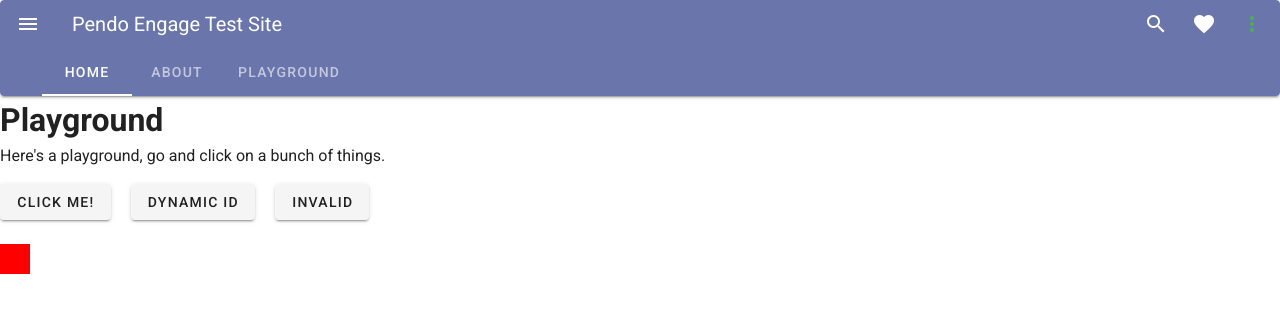
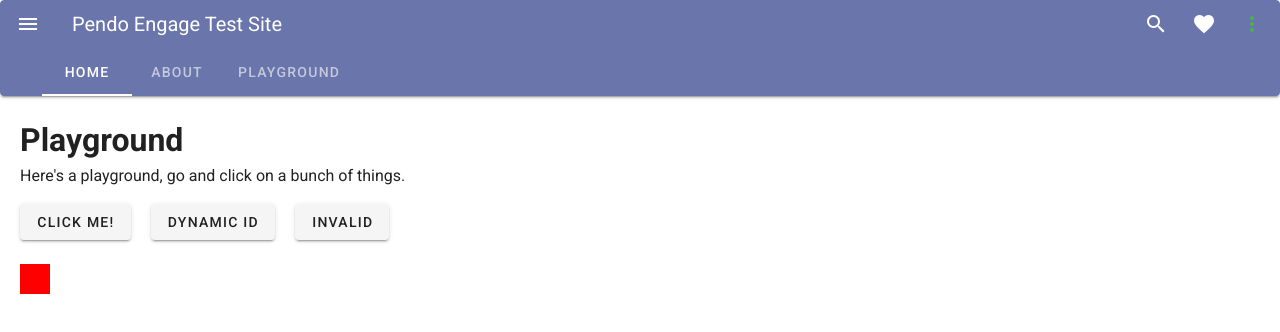
Before and after one commit to jingjing-jacobson/engage-test-site, a Vue app: page /playground in a window 1280 px wide. Shown: the top 332 px of the page. Built offline with nearby package versions, Linux system fonts and the light colour scheme.

Commit message:
adjust rs selectors

```diff
--- a/src/views/PlaygroundView.vue
+++ b/src/views/PlaygroundView.vue
@@ -1,15 +1,15 @@
 <template>
-    <div>
-        <h1 class="a-class-rs9999aaaa9999aaab">Playground</h1>
+    <div class="playground">
+        <h1>Playground</h1>
         <p>Here's a playground, go and click on a bunch of things.</p>
         <div class="flex-container">
             <v-btn elevation="2" v-on:click="showAlert('You clicked me!')">Click me!</v-btn>
             <v-btn elevation="2" id="some-id-rs12341234abcdabcd">dynamic id</v-btn>
             <!-- <v-btn class="a-class-rs9999aaaa9999aaaa">dynamic class</v-btn> -->
-            <v-btn elevation="2" id="rs123412345678abcd">invalid</v-btn>
+            <v-btn elevation="2" id="rs12341234abcdabcd">invalid</v-btn>
         </div>
         <br/>
-        <div class="a-class-rs9999aaaa9999aaaa"></div>
+        <div class="a-class-rs9999aaaa9999aaaa" style="background-color: red; height: 30px; width: 30px;"></div>
     </div>
 </template>
 
@@ -25,16 +25,16 @@ export default {
 </script>
 
 <style>
-/* .playground {
+.playground {
     padding: 20px;
-} */
+}
 .flex-container {
     display: flex;
     gap: 20px;
 }
-.a-class-rs9999aaaa9999aaaa {
+/* .a-class-rs9999aaaa9999aaaa {
     background-color: red;
     height: 30px;
     width: 30px;
-}
+} */
 </style>
```
